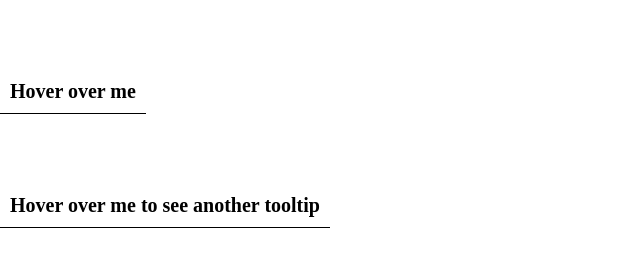
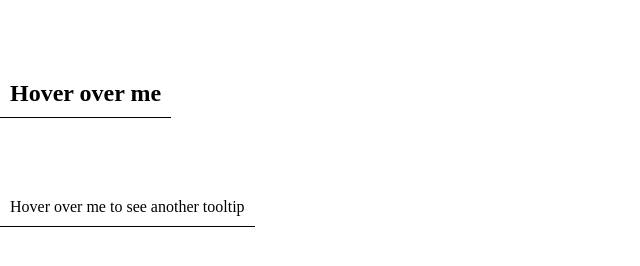
Before and after one commit to acciojob/react-composition-3-KSS-Kushal, a React app: page / in a window 1280 px wide. Shown: the whole page, without its empty margins (0-640 px from the left). Built offline with nearby package versions, Linux system fonts and the light colour scheme.

Commit message:
complete

```diff
--- a/src/components/App.js
+++ b/src/components/App.js
@@ -1,20 +1,23 @@
-
 import React from "react";
-import './../styles/App.css';
+import "./../styles/App.css";
 import Tooltip from "./Tooltip";
 
 const App = () => {
   return (
     <div>
-        {/* Do not remove the main div */}
-        <Tooltip text={"This is a tooltip"}>
+      {/* Do not remove the main div */}
+      <Tooltip text={"This is a tooltip"}>
+        <h2 className="tooltip">
           <div className="text">Hover over me</div>
-        </Tooltip>
-        <Tooltip text={"This is another tooltip"}>
+        </h2>
+      </Tooltip>
+      <Tooltip text={"This is another tooltip"}>
+        <p className="tooltip">
           <div className="text">Hover over me to see another tooltip</div>
-        </Tooltip>
+        </p>
+      </Tooltip>
     </div>
-  )
-}
+  );
+};
 
-export default App
+export default App;
--- a/src/components/Tooltip.js
+++ b/src/components/Tooltip.js
@@ -6,7 +6,7 @@ const Tooltip = ({text, children }) => {
   return (
     <div className='container'>
         {!isHide && <div className="tooltiptext">{text}</div>}
-        <div className="tooltip" onMouseEnter={()=>setIsHide(false)} onMouseLeave={()=>setIsHide(true)}>{children}</div>
+        <div className="tooltipContainer" onMouseEnter={()=>setIsHide(false)} onMouseLeave={()=>setIsHide(true)}>{children}</div>
     </div>
   )
 }
--- a/src/styles/App.css
+++ b/src/styles/App.css
@@ -7,8 +7,6 @@
     display: flex;
     padding: 10px;
     border-bottom: 1px solid black;
-    font-size: 20px;
-    font-weight: 600;
     width: fit-content;
 }
 
@@ -32,7 +30,7 @@
     top: 0;
 }
 
-.tooltip{
+.tooltipContainer{
     margin-top: 40px;
     width: fit-content;
 }
```
